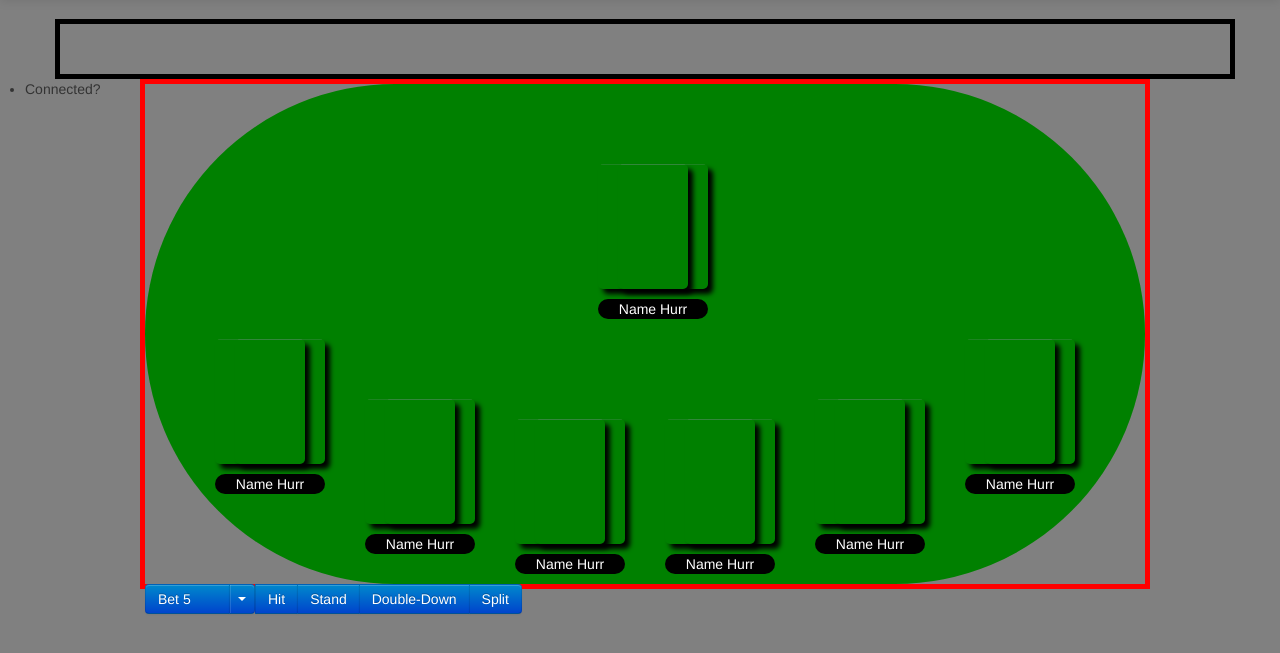
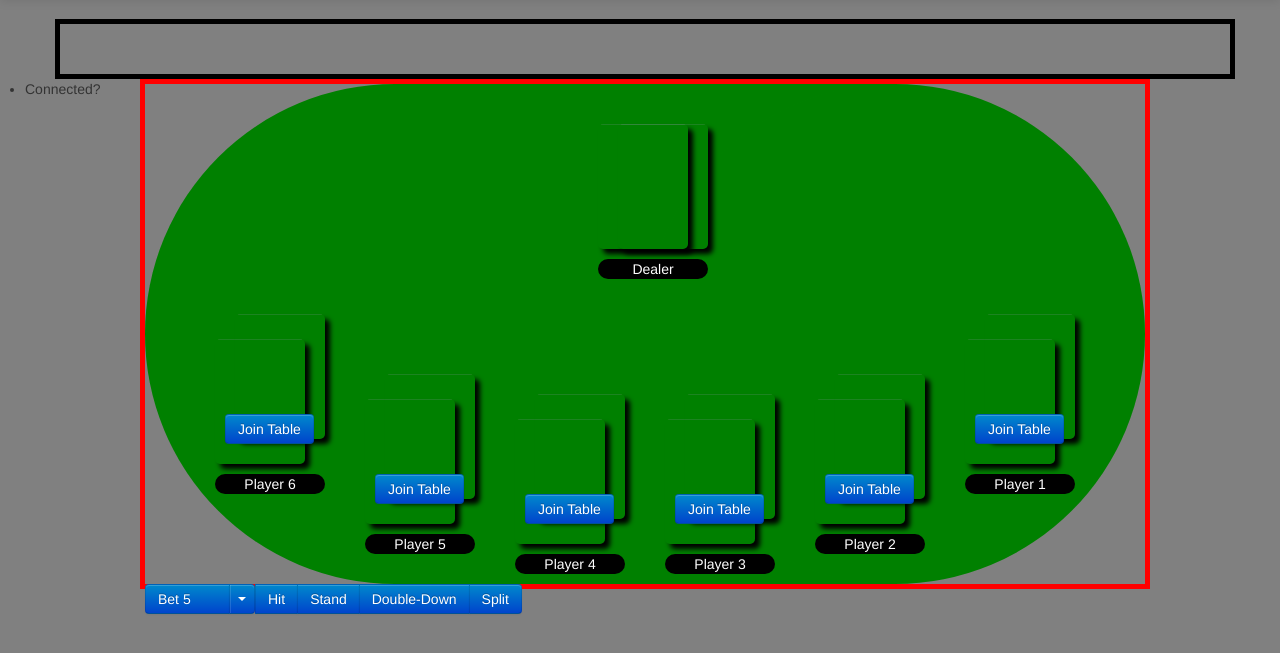
Before and after one commit to erberg/BlackJack-Node, a PHP site: page / in a window 1280 px wide. Shown: the part 41-694 px from the top of the page. Run offline with PHP 8.4, Linux system fonts and the light colour scheme.

Commit message:
Added Some Player Functionality, Join Table Option

```diff
--- a/css/blackjack.css
+++ b/css/blackjack.css
@@ -112,7 +112,7 @@ body {
     height:125.2px;
     position:absolute;
     left:453px;
-    top:80px;
+    top:40px;
 }
 .card-container{
     background-size:cover;
@@ -127,6 +127,12 @@ body {
 }
 .card-offset{
     left: 20px;
+    bottom:25px;
+}
+
+.dealer-card-offset{
+    left: 20px;
+
 }
 .username-Player{
     background-color:black;
@@ -157,3 +163,11 @@ body {
     position:absolute;
     width:1000px;
 }
+
+.joinButton{
+    left: 10px;
+    bottom: 20px;
+    position:absolute;
+    z-index:2;
+    height:20px;
+}
--- a/index.php
+++ b/index.php
@@ -42,13 +42,13 @@
                 <div class="left-card-table"></div>
                 <div class="middle-card-table"></div>
                 <div class="right-card-table"></div>
-                <div class="position-Dealer"><div class="card-container"></div><div class="card-container card-offset"></div><div class="username-Player">Name Hurr</div></div>
-                <div class="position-Player1"><div class="card-container"></div><div class="card-container card-offset"></div><div class="username-Player">Name Hurr</div></div>
-                <div class="position-Player2"><div class="card-container"></div><div class="card-container card-offset"></div><div class="username-Player">Name Hurr</div></div>
-                <div class="position-Player3"><div class="card-container"></div><div class="card-container card-offset"></div><div class="username-Player">Name Hurr</div></div>
-                <div class="position-Player4"><div class="card-container"></div><div class="card-container card-offset"></div><div class="username-Player">Name Hurr</div></div>
-                <div class="position-Player5"><div class="card-container"></div><div class="card-container card-offset"></div><div class="username-Player">Name Hurr</div></div>
-                <div class="position-Player6"><div class="card-container"></div><div class="card-container card-offset"></div><div class="username-Player">Name Hurr</div></div>
+                <div class="position-Dealer"><div class="card-container"></div><div class="card-container dealer-card-offset"></div><div class="username-Player">Dealer</div></div>
+                <div class="position-Player1"><div class="btn joinButton btn-primary">Join Table</div><div class="card-container"></div><div class="card-container card-offset"></div><div class="username-Player">Player 1</div></div>
+                <div class="position-Player2"><div class="btn joinButton btn-primary">Join Table</div><div class="card-container"></div><div class="card-container card-offset"></div><div class="username-Player">Player 2</div></div>
+                <div class="position-Player3"><div class="btn joinButton btn-primary">Join Table</div><div class="card-container"></div><div class="card-container card-offset"></div><div class="username-Player">Player 3</div></div>
+                <div class="position-Player4"><div class="btn joinButton btn-primary">Join Table</div><div class="card-container"></div><div class="card-container card-offset"></div><div class="username-Player">Player 4</div></div>
+                <div class="position-Player5"><div class="btn joinButton btn-primary">Join Table</div><div class="card-container"></div><div class="card-container card-offset"></div><div class="username-Player">Player 5</div></div>
+                <div class="position-Player6"><div class="btn joinButton btn-primary">Join Table</div><div class="card-container"></div><div class="card-container card-offset"></div><div class="username-Player">Player 6</div></div>
                 <div class="btn-container">
                     <div class="btn-group">
                         <button id="betAmt" class="btn btn-primary" style="width:85px;text-align:left;">Bet 5 </button>
@@ -82,18 +82,22 @@
 
         <script>
             var socket = io.connect('http://192.168.2.7:8080');
+
             socket.on('news', function (data) {
                 $(".socket").append("<li>"+data.hello+"</li>");
-                socket.emit('join', data.hello );
+                socket.emit('connect', data.hello );
             });
+
             socket.on('id', function (data) {
                 $(".socket").append("<li>My ClientID: "+data.id+"</li>");
                 console.log(data);
                 //socket.emit('my other event', { my: 'data' });
             });
+
             socket.on('displayCards', function (cards) {
                 $(".card-container").each(function(index){
                     $(this).attr('data-card',cards[index]);
+                    if(index>1 && cards[index]=="XX") $(this).hide(); //Hiddencards and Not Dealer, Then Hide Cards
                 });
                 displayCards();
                 for(var i=0;i<14;i++)
@@ -101,6 +105,12 @@
                     $(".socket").append("<li>Card: "+cards[i]+"</li>");
                 }
                 })
+
+           socket.on('playerPositions', function (playerPos) {
+               $(".joinButton").each(function(index){
+                   if(playerPos[index+1]==1){$(this).hide();}; //+1 compensates for dealer
+               });
+           })
         </script>
     </body>
 </html>
--- a/js/cardView.js
+++ b/js/cardView.js
@@ -14,10 +14,10 @@ function displayCards()
         getPosition: function(stringInput){
             var cardInput=stringInput.slice(0,-1);                  //everything but last char
             var suitInput=stringInput.slice(-1);                    //just last char
-            if(cardInput + suitInput == "XX") {
+            if(cardInput + suitInput == "XX") {                     //XX Means (Face Down) Card
                 var xPosition=0;
                 var yPosition=-125.2*4;
-            } //XX Means Hole (Face Down) Card
+            }
             else{
                 var xPosition=-90*this.Card.indexOf(cardInput);
                 var yPosition=-125.2*this.Suit.indexOf(suitInput);
```
Also changed, not shown: blackjackserver.js (+6 -1 lines), constrain-movement.html (deleted, +0 -56 lines), js/server/board.js (+12 -2 lines).
